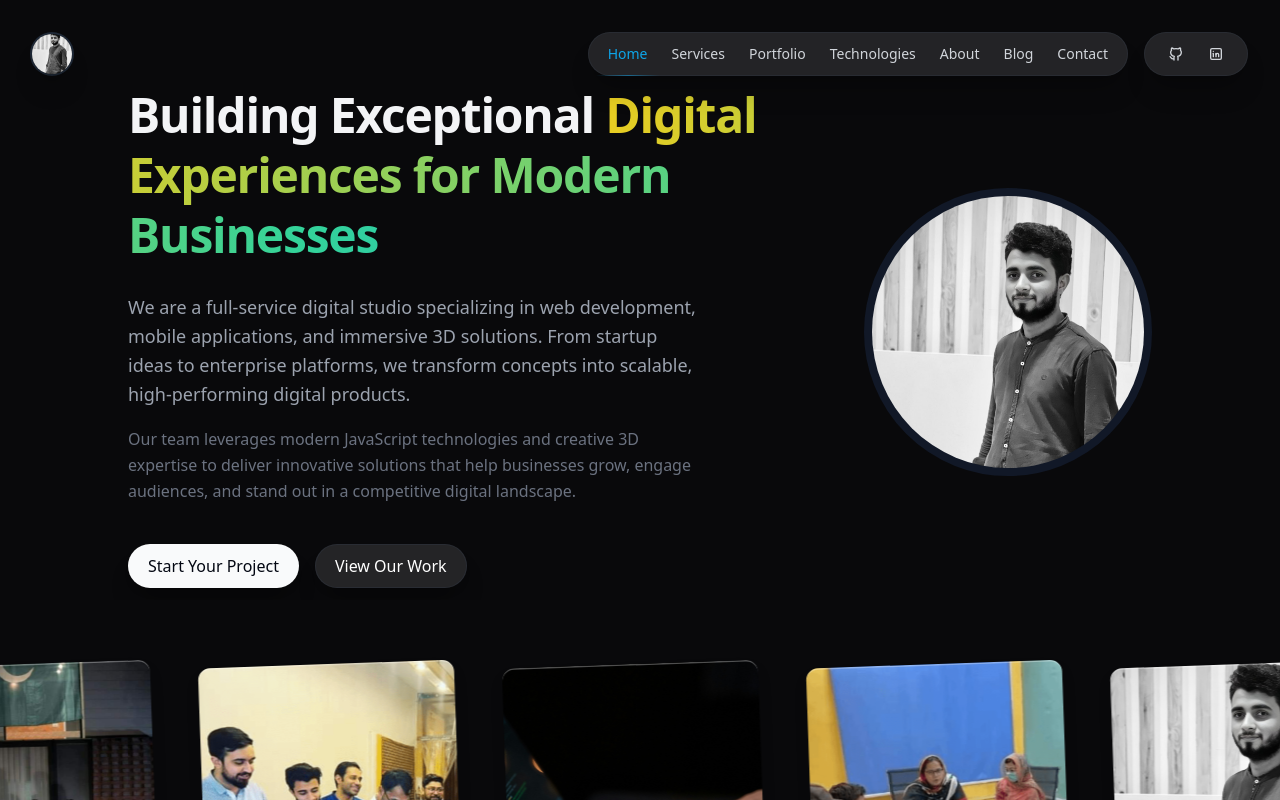
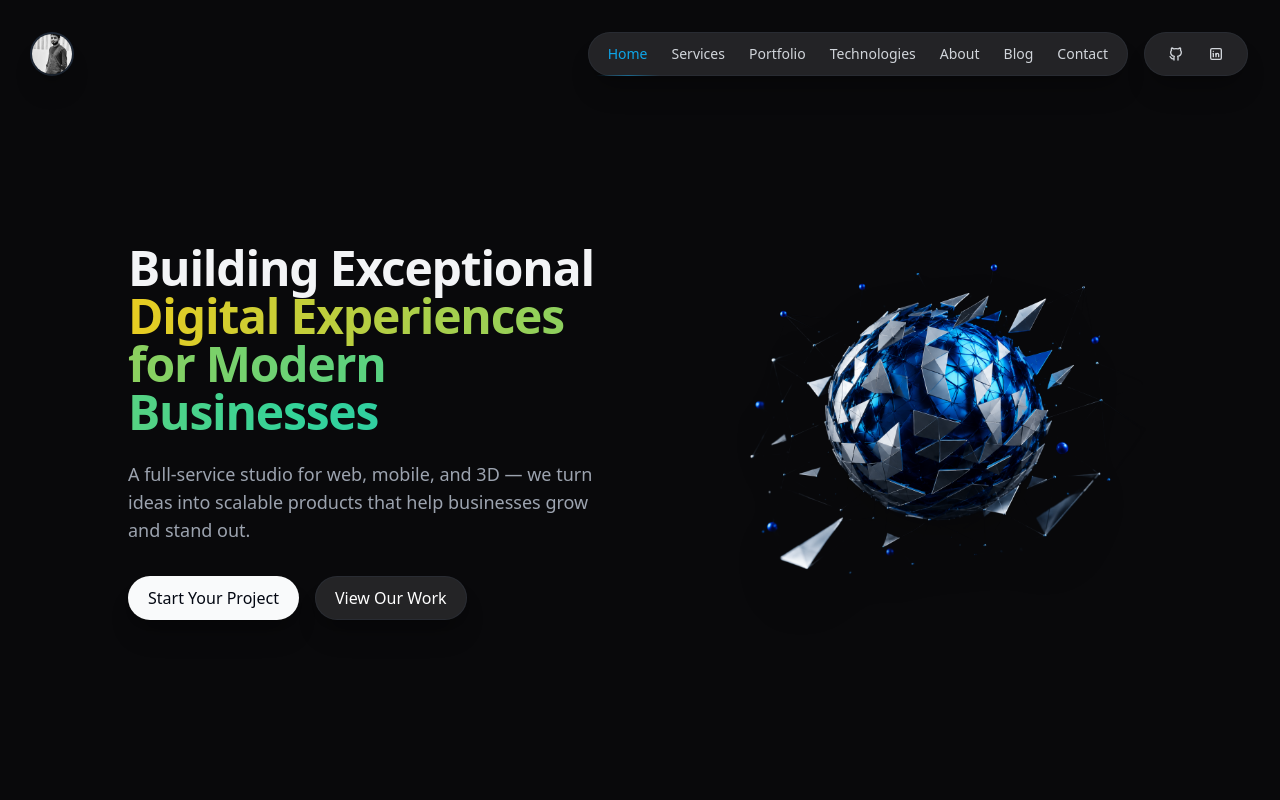
Before and after one commit to Arslan-chaudhry99/new-portfolio, a Next.js app: page / in a window 1280 px wide. Shown: the top 800 px of the page. Built offline with nearby package versions, Linux system fonts and the light colour scheme.

Commit message:
fix hero

```diff
--- a/app/data/agency.ts
+++ b/app/data/agency.ts
@@ -13,9 +13,7 @@ export const navLinks = [
 export const homeHero = {
   heading: "Building Exceptional Digital Experiences for Modern Businesses",
   subheading:
-    "We are a full-service digital studio specializing in web development, mobile applications, and immersive 3D solutions. From startup ideas to enterprise platforms, we transform concepts into scalable, high-performing digital products.",
-  description:
-    "Our team leverages modern JavaScript technologies and creative 3D expertise to deliver innovative solutions that help businesses grow, engage audiences, and stand out in a competitive digital landscape.",
+    "A full-service studio for web, mobile, and 3D — we turn ideas into scalable products that help businesses grow and stand out.",
   primaryCta: { label: "Start Your Project", href: "/contact" },
   secondaryCta: { label: "View Our Work", href: "/portfolio" },
 };
--- a/app/globals.css
+++ b/app/globals.css
@@ -16,6 +16,7 @@
 
 html {
   color-scheme: dark;
+  overflow-x: hidden;
 }
 * {
   user-select: text;
--- a/app/page.tsx
+++ b/app/page.tsx
@@ -41,21 +41,18 @@ export default function Page() {
 
         <main className="relative min-h-screen">
           {/* Hero */}
-          <section className="relative min-h-[75vh] flex flex-col lg:flex-row items-start lg:items-center lg:justify-between pt-16 container mx-auto px-8 xl:px-32 overflow-x-hidden">
-            <div className="max-w-2xl">
-              <h1 className="mt-2 font-semibold tracking-tight text-gray-100 text-4xl md:text-5xl leading-tight md:leading-tight">
+          <section className="relative container mx-auto h-[100dvh] min-h-[600px] max-h-[900px] flex flex-col lg:flex-row items-center justify-center lg:justify-between gap-6 lg:gap-10 px-8 xl:px-32 pt-24 pb-8 box-border overflow-hidden">
+            <div className="w-full lg:w-[48%] xl:max-w-xl shrink-0 order-2 lg:order-1">
+              <h1 className="font-semibold tracking-tight text-gray-100 text-3xl sm:text-4xl md:text-5xl leading-tight">
                 {homeHero.heading.split(" ").slice(0, 2).join(" ")}{" "}
                 <span className="gradient-text bg-clip-text font-semibold">
                   {homeHero.heading.split(" ").slice(2).join(" ")}
                 </span>
               </h1>
-              <p className="mt-7 text-lg leading-relaxed font-medium text-gray-400 max-w-xl">
+              <p className="mt-5 sm:mt-6 text-base sm:text-lg leading-relaxed font-medium text-gray-400 max-w-lg">
                 {homeHero.subheading}
               </p>
-              <p className="mt-4 text-base leading-relaxed font-medium text-gray-500 max-w-xl">
-                {homeHero.description}
-              </p>
-              <div className="flex flex-col sm:flex-row mt-10 gap-4">
+              <div className="flex flex-col sm:flex-row mt-7 sm:mt-8 gap-4">
                 <Link
                   className="inline-flex items-center gap-1 group/button rounded-full hover:scale-105 focus:outline-none transition ring-offset-gray-900 bg-gray-50 text-gray-950 shadow-xl shadow-black/20 hover:bg-gray-300 focus:ring-1 ring-gray-300 focus:ring-offset-2 text-base font-medium px-5 py-2.5 justify-center"
                   href={homeHero.primaryCta.href}
@@ -71,18 +68,22 @@ export default function Page() {
                 </Link>
               </div>
             </div>
-            <div className="p-10 lg:p-20 flex-shrink-0 -ml-8 lg:ml-0 lg:-mr-20 relative -order-1 lg:order-1">
-              <div className="absolute inset-0 bg-dots [mask-image:radial-gradient(black_55%,transparent_75%)] rounded-full" />
-              <div className="absolute inset-0 [mask-image:radial-gradient(black_42%,transparent_57%)] rounded-full">
-                <div className="absolute inset-6 lg:inset-12 highlight mask-dots rounded-full" />
-              </div>
-              <div className="gatsby-image-wrapper gatsby-image-wrapper-constrained relative w-72 h-72 rounded-full border-8 border-gray-900 bg-gray-900 overflow-hidden">
-                <Image
-                  src={arslan22}
-                  alt={AGENCY_NAME}
-                  className="w-full h-full object-cover object-top"
-                  style={{ width: 284, height: 284 }}
-                />
+            <div className="w-full lg:w-[52%] h-[38vh] sm:h-[42vh] lg:h-full lg:max-h-[calc(100dvh-8rem)] min-h-0 flex items-center justify-center lg:justify-end order-1 lg:order-2 overflow-hidden">
+              <div className="relative h-full max-h-full aspect-square w-auto max-w-full overflow-hidden">
+                <div className="absolute inset-0 bg-dots [mask-image:radial-gradient(black_55%,transparent_75%)] rounded-full pointer-events-none" />
+                <div className="absolute inset-0 [mask-image:radial-gradient(black_42%,transparent_57%)] rounded-full pointer-events-none">
+                  <div className="absolute inset-[12%] highlight mask-dots rounded-full" />
+                </div>
+                <div className="relative w-full h-full">
+                  <Image
+                    src="/assess/glob_image.png"
+                    alt="Global digital solutions"
+                    fill
+                    className="object-contain drop-shadow-2xl"
+                    priority
+                    sizes="(max-width: 640px) 70vw, (max-width: 1024px) 45vw, 520px"
+                  />
+                </div>
               </div>
             </div>
           </section>
```
Also changed, not shown: public/assess/glob_image.png (added).
